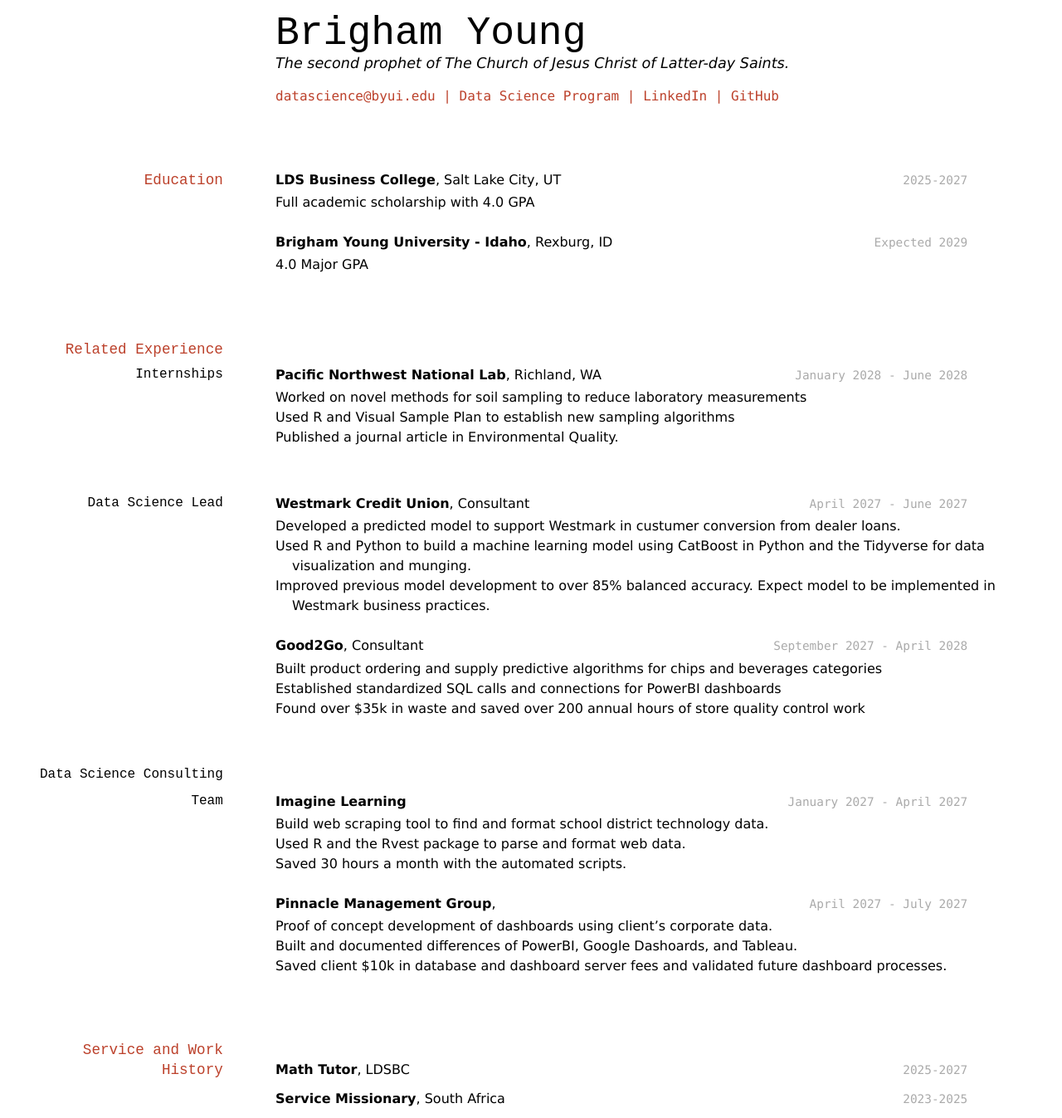
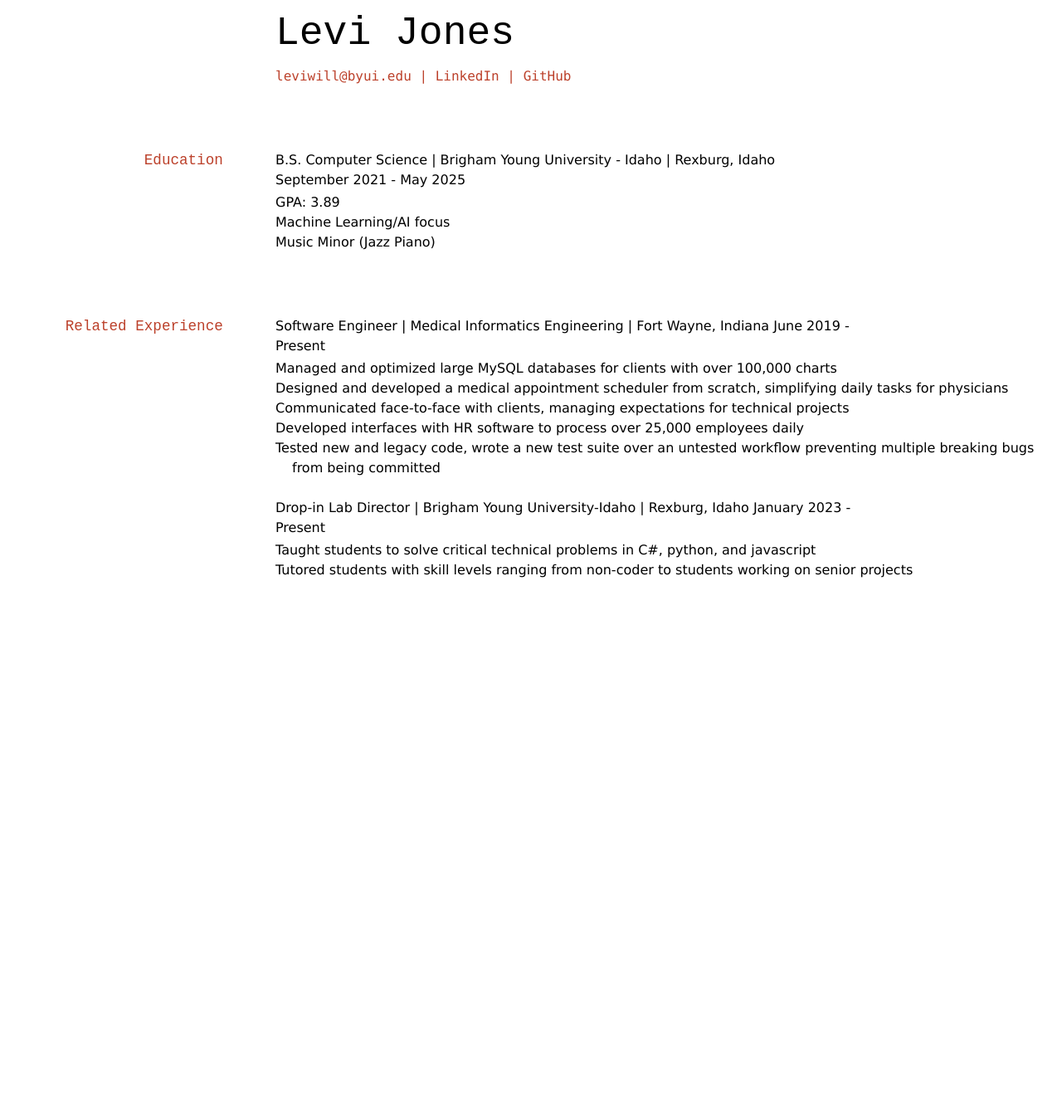
Before and after one commit to levi-wj/data-science-resume, a Jekyll site: the page built from docs/index.md, in a window 1280 px wide. Shown: the whole page at 83% size. Built offline with Jekyll 4.4.1, drawn with Linux system fonts in a browser that asks for light colours; after the commit the page ends 900 px from its top, so only the background shows below that.

Commit message:
Updated index.md to add resume details

```diff
--- a/docs/index.md
+++ b/docs/index.md
@@ -1,87 +1,37 @@
 ---
 layout: cv
-title: Brigham Young's Resume
+title: Levi Jones' Resumé
 ---
-# Brigham Young
-The second prophet of The Church of Jesus Christ of Latter-day Saints.
+# Levi Jones
+
 
 <div id="webaddress">
-<a href="datascience@byui.edu">datascience@byui.edu</a>
-| <a href="https://byuidatascience.github.io/development.html">Data Science Program</a>
-| <a href="https://www.linkedin.com/groups/13537407/">LinkedIn</a>
-| <a href="https://github.com/byuids-resumes">GitHub</a>
+<a href="mailto:leviwill@byui.edu">leviwill@byui.edu</a>
+| <a href="https://www.linkedin.com/in/levi-william-jones/">LinkedIn</a>
+| <a href="https://github.com/levi-wj">GitHub</a>
 </div>
 
-<!-- https://www.monique.tech/the-art-of-markdown -->
-
 ## Education
-
-`2025-2027`
-__LDS Business College__, Salt Lake City, UT
-
-- Full academic scholarship with 4.0 GPA
-
-`Expected 2029`
-__Brigham Young University - Idaho__, Rexburg, ID
-
-- 4.0 Major GPA
-
+B.S. Computer Science | Brigham Young University - Idaho | Rexburg, Idaho September 2021 - May 2025
+* GPA: 3.89
+* Machine Learning/AI focus
+* Music Minor (Jazz Piano)
 
 ## Related Experience
 
-### Internships
-
-`January 2028 - June 2028`
-__Pacific Northwest National Lab__, Richland, WA
-
-- Worked on novel methods for soil sampling to reduce laboratory measurements
-- Used R and Visual Sample Plan to establish new sampling algorithms
-- Published a journal article in Environmental Quality.
-
-### Data Science Lead
-
-`April 2027 - June 2027`
-__Westmark Credit Union__, Consultant
-
-- Developed a predicted model to support Westmark in custumer conversion from dealer loans.
-- Used R and Python to build a machine learning model using CatBoost in Python and the Tidyverse for data visualization and munging.
-- Improved previous model development to over 85% balanced accuracy. Expect model to be implemented in Westmark business practices.
-
-`September 2027 - April 2028`
-__Good2Go__, Consultant
-
-- Built product ordering and supply predictive algorithms for chips and beverages categories
-- Established standardized SQL calls and connections for PowerBI dashboards
-- Found over $35k in waste and saved over 200 annual hours of store quality control work
-
-### Data Science Consulting Team
-
-`January 2027 - April 2027`
-__Imagine Learning__
-
-- Build web scraping tool to find and format school district technology data.
-- Used R and the Rvest package to parse and format web data.
-- Saved 30 hours a month with the automated scripts.
-
-`April 2027 - July 2027`
-__Pinnacle Management Group__,
-
-- Proof of concept development of dashboards using client's corporate data.
-- Built and documented differences of PowerBI, Google Dashoards, and Tableau.
-- Saved client $10k in database and dashboard server fees and validated future dashboard processes.
+Software Engineer | Medical Informatics Engineering | Fort Wayne, Indiana June 2019 - Present
+* Managed and optimized large MySQL databases for clients with over 100,000 charts
+* Designed and developed a medical appointment scheduler from scratch, simplifying daily tasks for physicians
+* Communicated face-to-face with clients, managing expectations for technical projects
+* Developed interfaces with HR software to process over 25,000 employees daily
+* Tested new and legacy code, wrote a new test suite over an untested workflow preventing multiple breaking bugs from being committed
 
 
-## Service and Work History
-
-`2025-2027`
-__Math Tutor__, LDSBC
-
-
-`2023-2025`
-__Service Missionary__, South Africa
-
+Drop-in Lab Director | Brigham Young University-Idaho | Rexburg, Idaho January 2023 - Present
+* Taught students to solve critical technical problems in C#, python, and javascript
+* Tutored students with skill levels ranging from non-coder to students working on senior projects
 
 
 <!-- ### Footer
 
-Last updated: May 2013 -->
+Last updated: March 2024 -->
```
